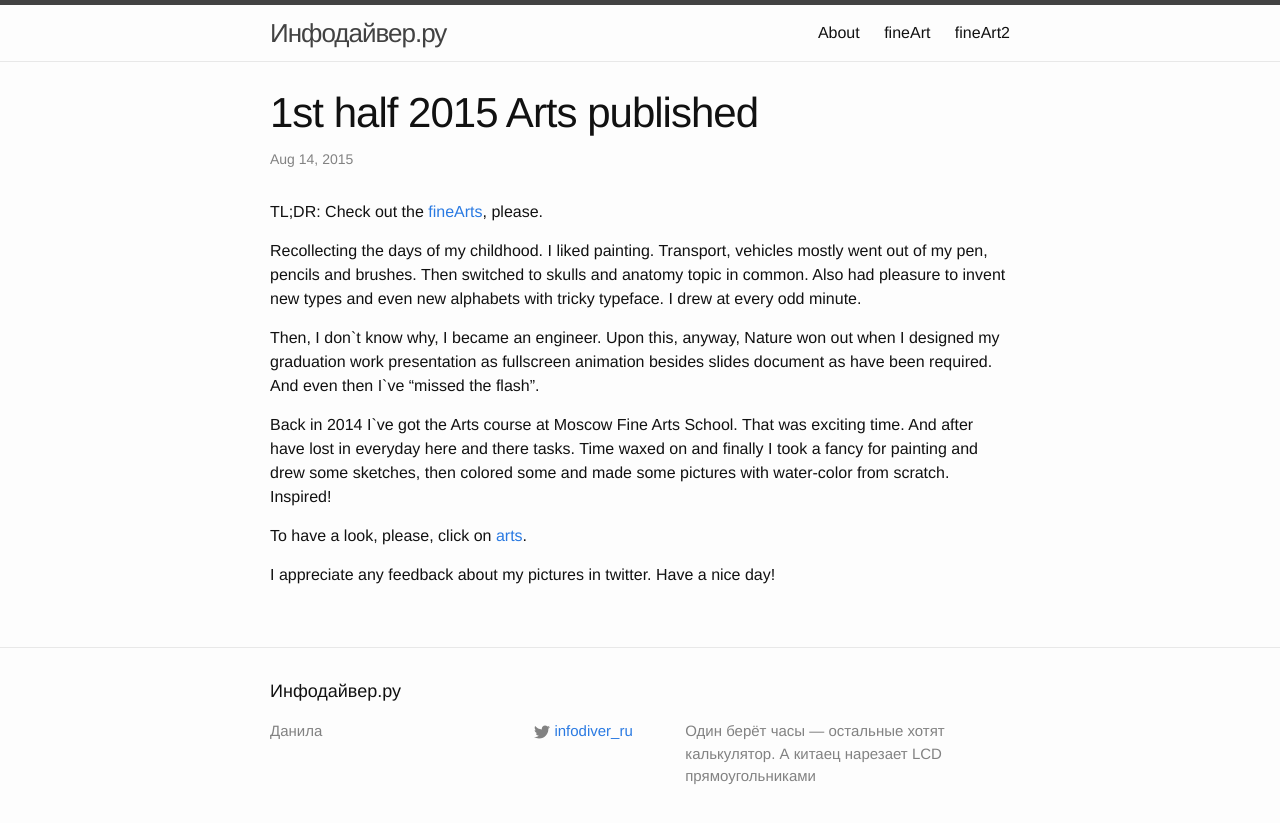
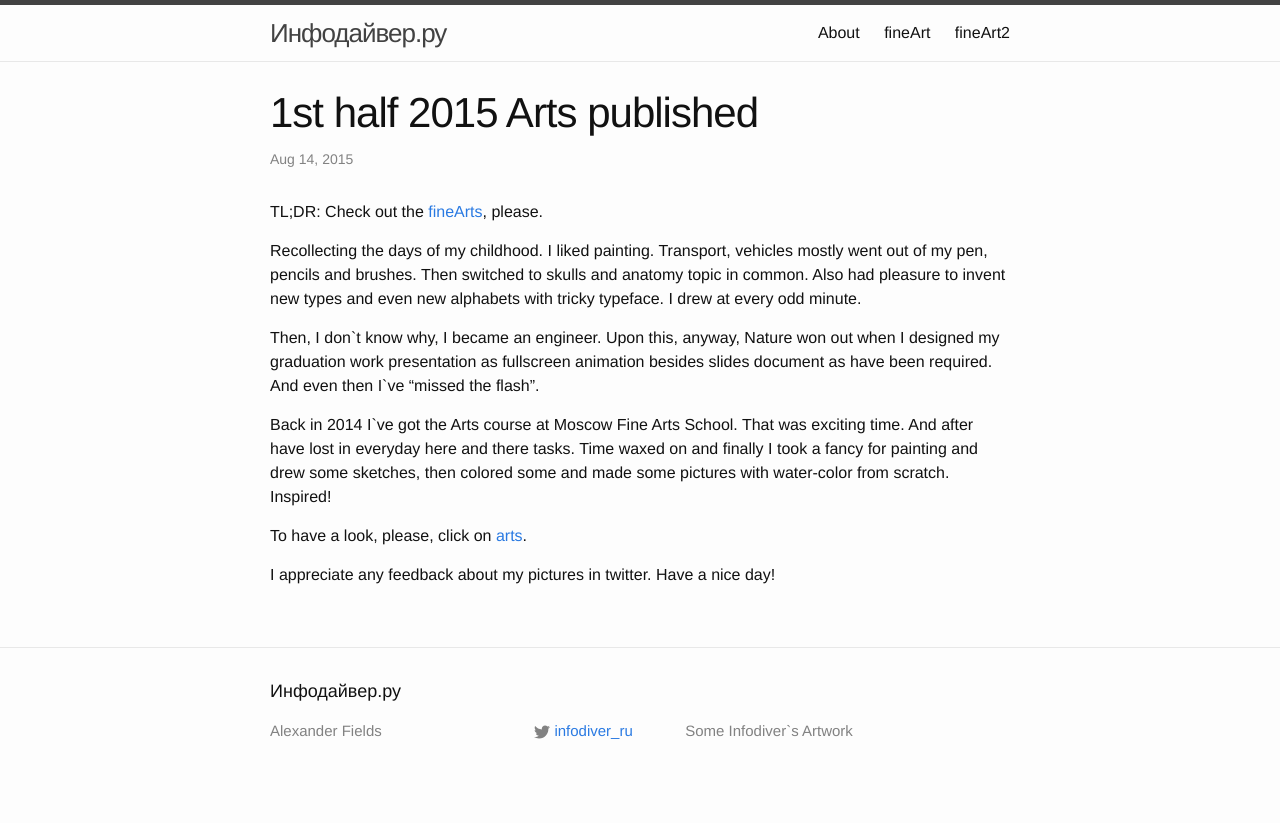
Before and after one commit to aborruso/infodiver, a Jekyll site: the page built from _posts/2015-08-14-cat.md, in a window 1280 px wide. Shown: the top 823 px of the page. Built offline with Jekyll 4.4.1, drawn with Linux system fonts in a browser that asks for light colours.

Commit message:
update author name and site description

```diff
--- a/_config.yml
+++ b/_config.yml
@@ -2,12 +2,12 @@
 title: Инфодайвер.ру
 #email: hi@infodiver.ru
 description: > # this means to ignore newlines until "baseurl:"
-   Один берёт часы — остальные хотят калькулятор. А китаец нарезает LCD прямоугольниками
+   Some Infodiver`s Artwork
 baseurl: "" # the subpath of your site, e.g. /blog/
 url: "http://infodiver.ru" # the base hostname & protocol for your site
 twitter_username: infodiver_ru
 #github_username: infodiver
-author: Данила
+author: Alexander Fields
 
 # Build settings
 markdown: kramdown
```
